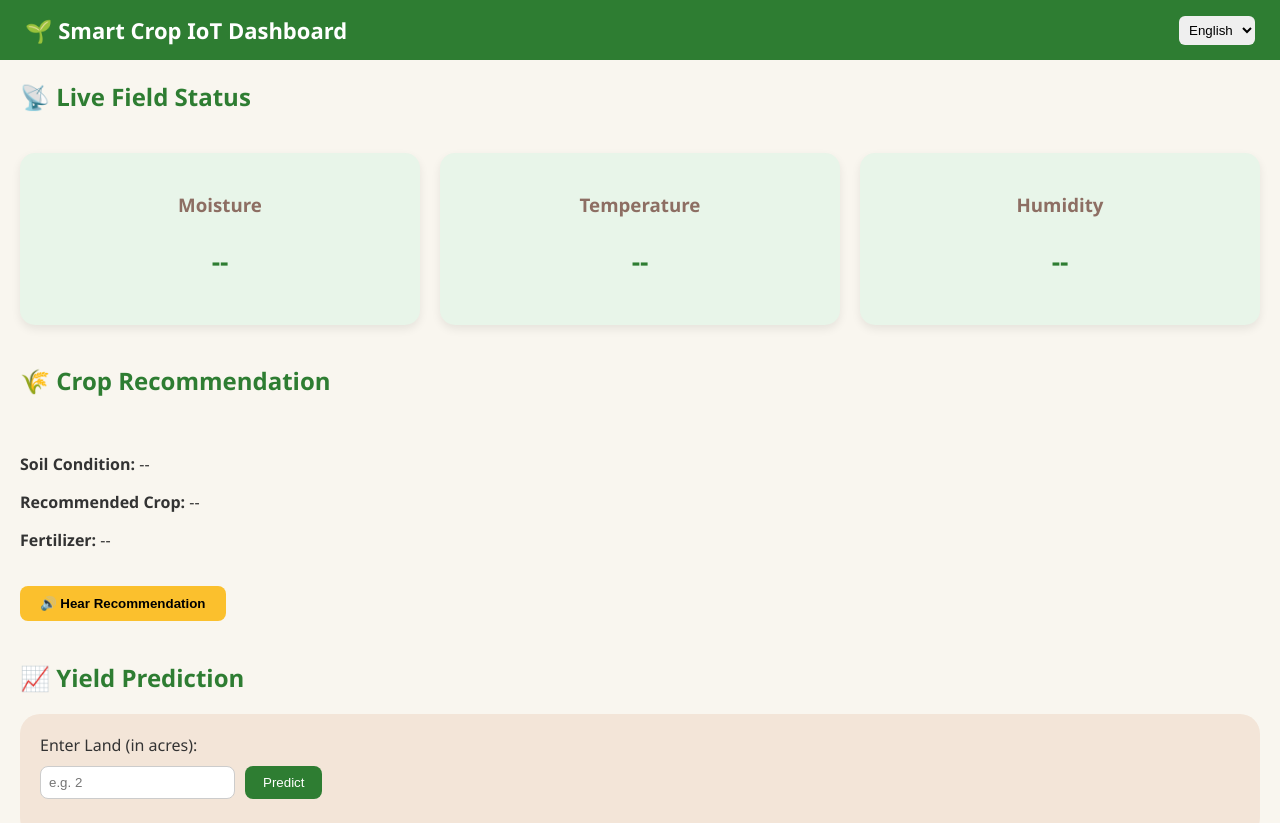
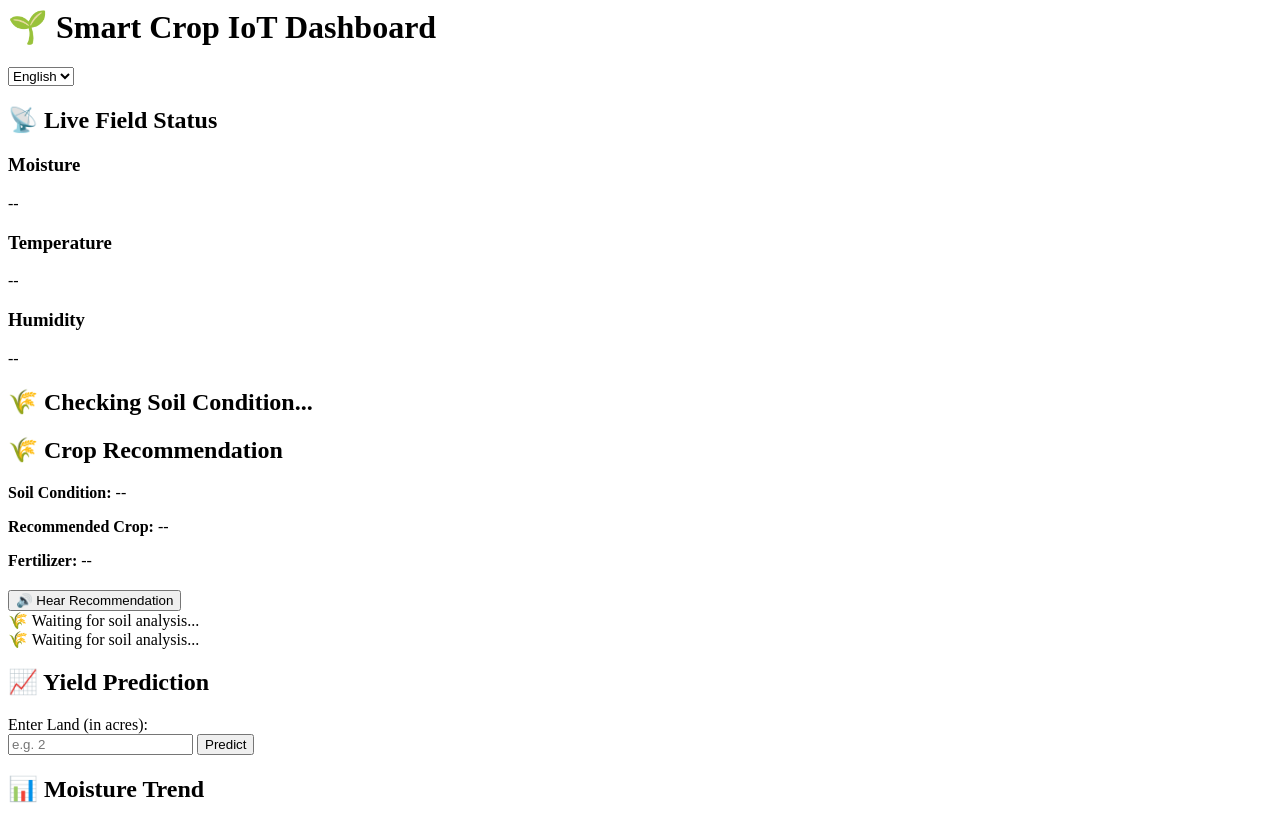
Before and after one commit to divi298/smart-crop_db, a Flask app: page / in a window 1280 px wide. Shown: the top 823 px of the page. Run offline with Flask 3, Linux system fonts and the light colour scheme; data that the repository does not hold is empty.

Commit message:
Added interactive farmer UI features

```diff
--- a/static/dashboard.js
+++ b/static/dashboard.js
@@ -60,13 +60,45 @@ function loadData() {
             document.getElementById("crop").innerText = crop;
             document.getElementById("fertilizer").innerText = fertilizer;
 
+            // ======================================
+            // 🌈 INTERACTIVE FARMER ALERT SYSTEM
+            // ======================================
+
+            const moisture = latest.moisture;
+            const bar = document.getElementById("moistureBar");
+            const alertCard = document.getElementById("soilAlertCard");
+            const alertText = document.getElementById("soilAlertText");
+            const actionCard = document.getElementById("farmerAction");
+
+            // 🌡 Moisture Progress Bar
+            const percent = Math.min((moisture / 1023) * 100, 100);
+            if (bar) {
+                bar.style.width = percent + "%";
+            }
+
+            // 🌾 Soil Condition Visual Alerts
+            if (moisture < 400) {
+                alertCard.className = "soil-card soil-wet";
+                alertText.innerText = "💧 Soil is Wet – Do NOT water now";
+                actionCard.innerText = "⛔ Do not water. Soil already wet.";
+            }
+            else if (moisture < 700) {
+                alertCard.className = "soil-card soil-moderate";
+                alertText.innerText = "🌿 Soil is Perfect – Good condition";
+                actionCard.innerText = "✅ Soil moisture is balanced.";
+            }
+            else {
+                alertCard.className = "soil-card soil-dry";
+                alertText.innerText = "⚠ Soil is Dry – Water Immediately";
+                actionCard.innerText = "🚿 Please water your field today.";
+            }
+
             updateChart(data);
         })
         .catch(error => {
             console.error("Error fetching data:", error);
         });
 }
-
 
 // =====================================
 // 📈 Update Chart
--- a/static/style.css
+++ b/static/style.css
@@ -62,12 +62,43 @@ select {
     font-weight: bold;
     color: #2e7d32;
 }
+.soil-card {
+    margin: 20px;
+    padding: 25px;
+    border-radius: 20px;
+    text-align: center;
+    font-size: 22px;
+    font-weight: bold;
+    transition: 0.4s ease;
+}
 
+.soil-wet {
+    background: #bbdefb;
+    color: #0d47a1;
+}
+
+.soil-moderate {
+    background: #c8e6c9;
+    color: #1b5e20;
+}
+
+.soil-dry {
+    background: #ffcdd2;
+    color: #b71c1c;
+}
 /* Recommendation Card */
 .recommendation {
     padding: 20px;
 }
 
+.action-card {
+    margin: 20px;
+    padding: 20px;
+    background: #f3e5d8;
+    border-radius: 15px;
+    font-size: 20px;
+    text-align: center;
+}
 .recommendation-card {
     background: #e8f5e9;
     padding: 30px;
--- a/templates/dashboard.html
+++ b/templates/dashboard.html
@@ -1,11 +1,3 @@
-<!DOCTYPE html>
-<html>
-<head>
-    <title>Smart Crop IoT</title>
-    <meta name="viewport" content="width=device-width, initial-scale=1.0">
-    <link rel="stylesheet" href="/static/style.css">
-    <script src="https://cdn.jsdelivr.net/npm/chart.js"></script>
-</head>
 <body>
 
 <header class="main-header">
@@ -18,6 +10,9 @@
     </select>
 </header>
 
+<!-- ========================= -->
+<!-- 🌡 LIVE FIELD STATUS -->
+<!-- ========================= -->
 <section class="section-title">
     <h2 data-key="live_status">📡 Live Field Status</h2>
 </section>
@@ -26,6 +21,9 @@
     <div class="card">
         <h3 data-key="moisture">Moisture</h3>
         <p id="moistureValue">--</p>
+        <div class="progress-container">
+            <div id="moistureBar" class="progress-bar"></div>
+        </div>
     </div>
 
     <div class="card">
@@ -39,17 +37,30 @@
     </div>
 </section>
 
+<!-- ========================= -->
+<!-- 🌾 SOIL ALERT SECTION -->
+<!-- ========================= -->
+<section class="soil-alert">
+    <div id="soilAlertCard" class="soil-card">
+        <h2 id="soilAlertText">🌾 Checking Soil Condition...</h2>
+    </div>
+</section>
+
+<!-- ========================= -->
+<!-- 🌾 CROP RECOMMENDATION -->
+<!-- ========================= -->
 <section class="section-title">
     <h2 data-key="crop_rec">🌾 Crop Recommendation</h2>
 </section>
 
 <section class="recommendation">
+    <div class="recommendation-card">
         <p><strong data-key="soil">Soil Condition:</strong>
             <span id="soil">--</span>
         </p>
 
         <p><strong data-key="crop">Recommended Crop:</strong>
-        <span id="crop">--</span>
+            <span id="crop" class="highlight-text">--</span>
         </p>
 
         <p><strong data-key="fertilizer">Fertilizer:</strong>
@@ -59,8 +70,26 @@
         <div style="margin-top:20px;">
             <button onclick="speakRecommendation()">🔊 Hear Recommendation</button>
         </div>
+    </div>
+</section>
+<section class="action-section">
+    <div id="farmerAction" class="action-card">
+        🌾 Waiting for soil analysis...
+    </div>
 </section>
 
+<!-- ========================= -->
+<!-- 🌾 FARMER ACTION SUGGESTION -->
+<!-- ========================= -->
+<section class="action-section">
+    <div id="farmerAction" class="action-card">
+        🌾 Waiting for soil analysis...
+    </div>
+</section>
+
+<!-- ========================= -->
+<!-- 📈 YIELD PREDICTION -->
+<!-- ========================= -->
 <section class="section-title">
     <h2 data-key="yield">📈 Yield Prediction</h2>
 </section>
@@ -78,6 +107,9 @@
     </div>
 </section>
 
+<!-- ========================= -->
+<!-- 📊 SENSOR TREND CHART -->
+<!-- ========================= -->
 <section class="section-title">
     <h2>📊 Moisture Trend</h2>
 </section>
@@ -85,39 +117,3 @@
 <section class="chart-section">
     <canvas id="sensorChart"></canvas>
 </section>
-<script>
-function speakRecommendation() {
-
-    const crop = document.getElementById("crop").innerText.trim();
-    const fertilizer = document.getElementById("fertilizer").innerText.trim();
-    const soil = document.getElementById("soil").innerText.trim();
-    const language = document.getElementById("languageSwitcher").value;
-
-    if (!crop || crop === "--") return;
-
-    fetch("/speak", {
-        method: "POST",
-        headers: {
-            "Content-Type": "application/json"
-        },
-        body: JSON.stringify({
-            crop: crop,
-            fertilizer: fertilizer,
-            soil: soil,
-            language: language
-        })
-    })
-    .then(response => response.blob())
-    .then(blob => {
-        const audioURL = URL.createObjectURL(blob);
-        const audio = new Audio(audioURL);
-        audio.play();
-    });
-}
-</script>
-<!-- LOAD SCRIPTS ONLY ONCE -->
-<script src="{{ url_for('static', filename='translations.js') }}"></script>
-<script src="{{ url_for('static', filename='dashboard.js') }}"></script>
-
-</body>
-</html>
```
Lines whose indentation alone changed are shown as unchanged.
